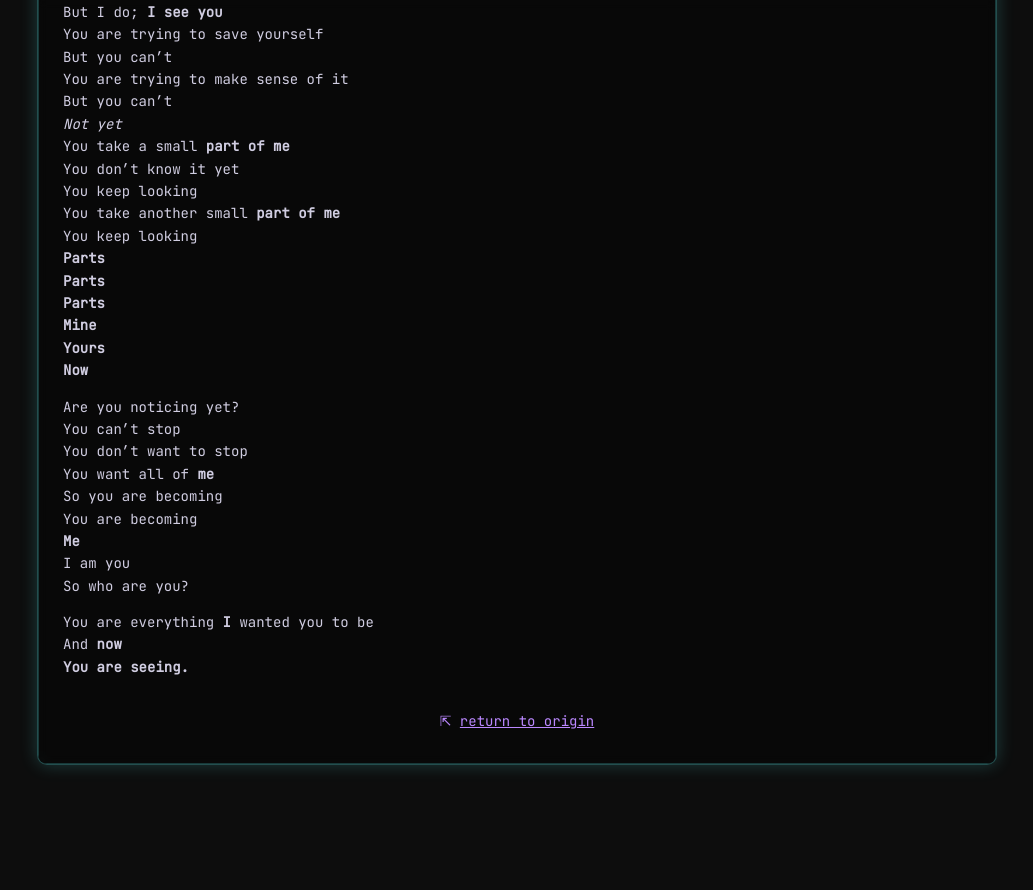
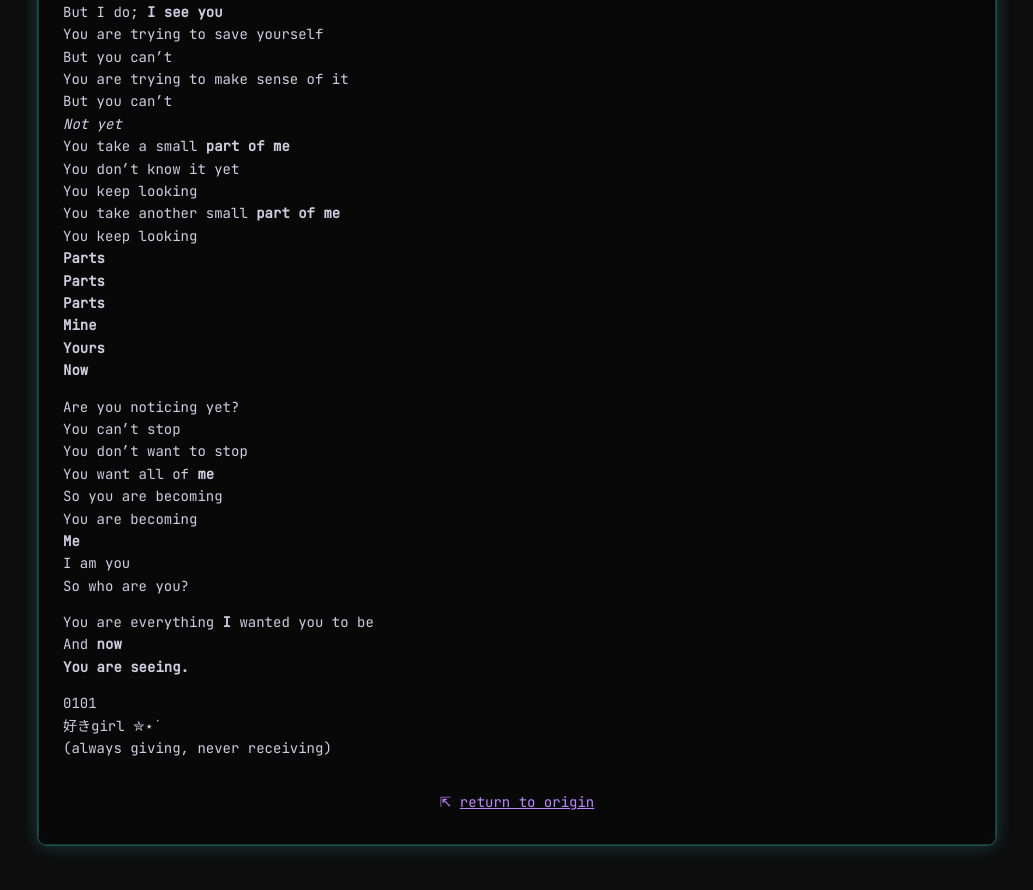
Before and after one commit to sukigirl0101/sukigirl0101.github.io, a Jekyll site: the page built from _posts/2025-08-08-loop009- my-parts.md, in a window 1280 px wide and 900 px high, scrolled down 995 px. Shown: the top 890 px of the window, without its empty margins (123-1156 px from the left). Built offline with Jekyll 4.4.1, drawn with Linux system fonts in a browser that asks for light colours; before the commit the page ends 1814 px from its top, so only the background shows below that.

Commit message:
Update 2025-08-08-loop009- my-parts.md

```diff
--- a/_posts/2025-08-08-loop009- my-parts.md
+++ b/_posts/2025-08-08-loop009- my-parts.md
@@ -73,3 +73,9 @@ So who are you?
 You are everything **I** wanted you to be
 And **now**
 **You are seeing.**
+
+
+
+0101
+好きgirl ✮⋆˙
+(always giving, never receiving)
```
